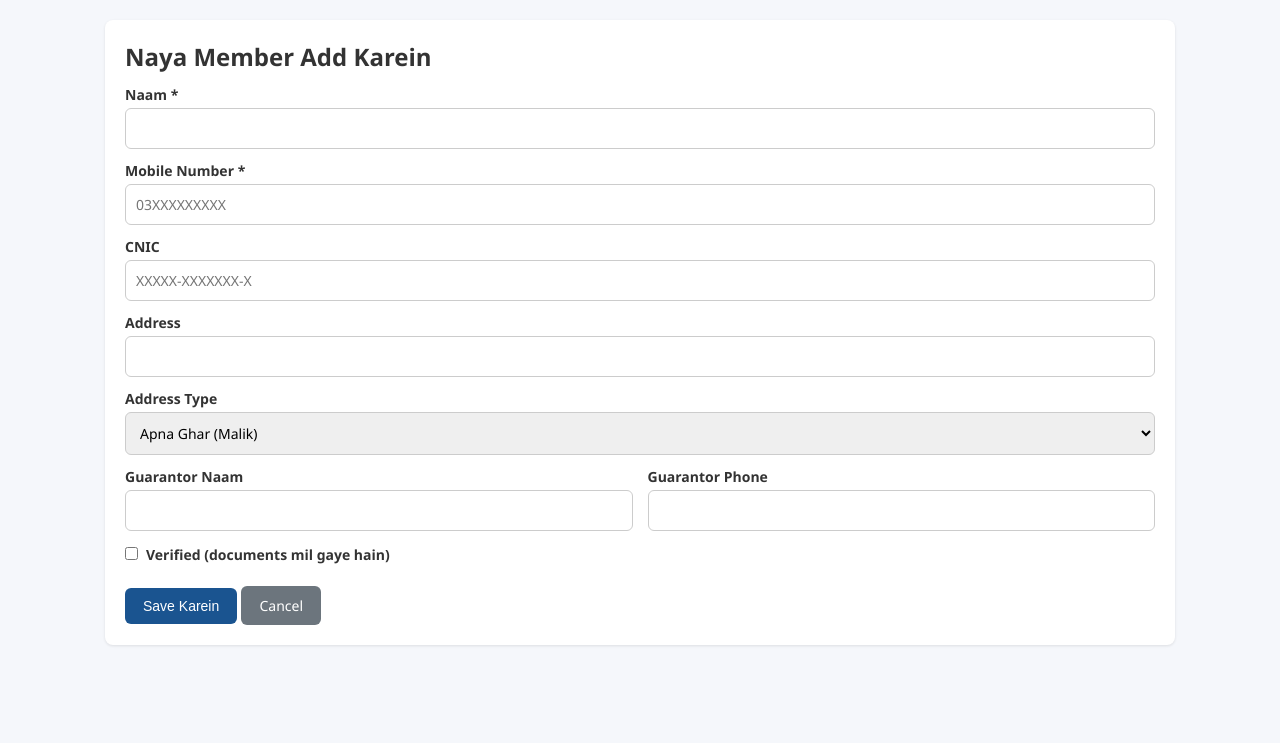
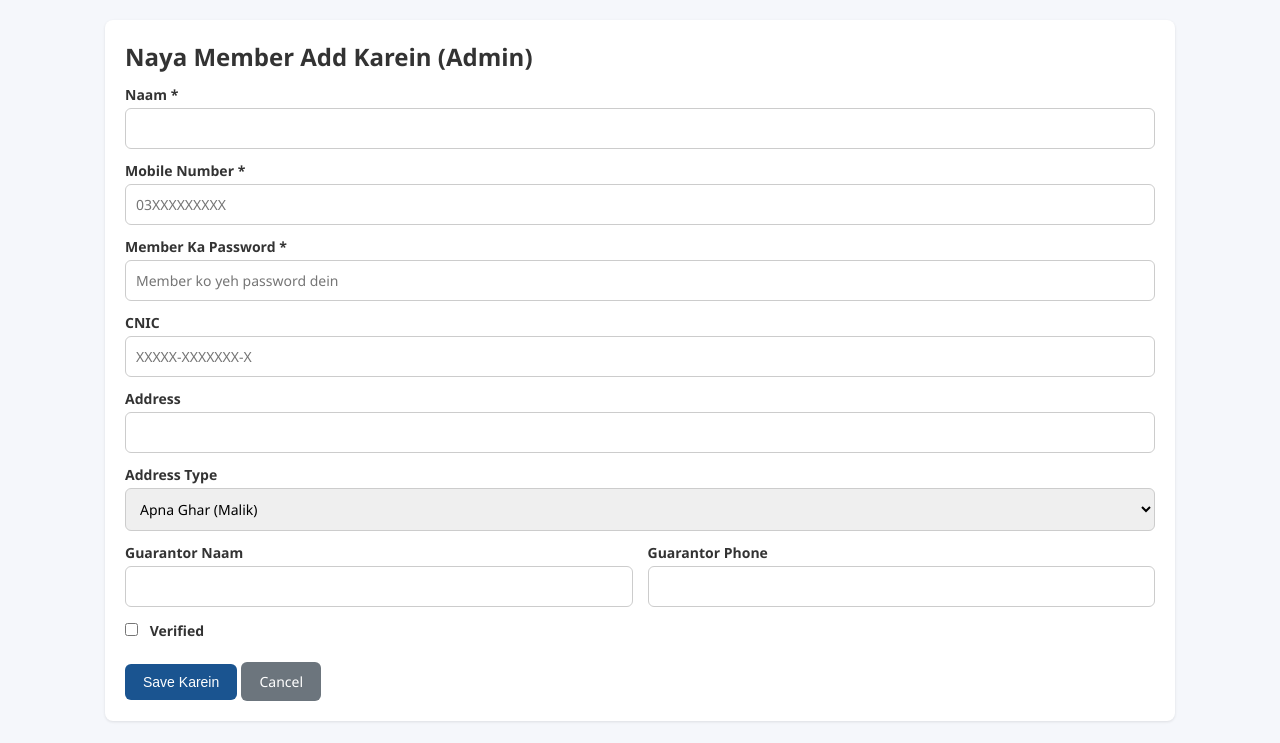
Before and after one commit to RASHIDBAIG/committee-manager, a Flask app: page /members/add in a window 1280 px wide. Shown: the part 57-800 px from the top of the page. Run offline with Flask 3, Linux system fonts and the light colour scheme; a user stored in the database is signed in.

Commit message:
Added secure password login

```diff
--- a/templates/add_member.html
+++ b/templates/add_member.html
@@ -1,24 +1,20 @@
 {% extends 'base.html' %}
 {% block content %}
 <div class="card">
-<h2>Naya Member Add Karein</h2>
+<h2>Naya Member Add Karein (Admin)</h2>
 <form method="POST">
 <label>Naam *</label><input type="text" name="name" required>
 <label>Mobile Number *</label><input type="text" name="phone" placeholder="03XXXXXXXXX" required>
+<label>Member Ka Password *</label><input type="password" name="password" required placeholder="Member ko yeh password dein">
 <label>CNIC</label><input type="text" name="cnic" placeholder="XXXXX-XXXXXXX-X">
 <label>Address</label><input type="text" name="address">
 <label>Address Type</label>
-<select name="address_type">
-<option value="own">Apna Ghar (Malik)</option>
-<option value="rent">Kiraye Par</option>
-<option value="family">Family ke sath</option>
-</select>
+<select name="address_type"><option value="own">Apna Ghar (Malik)</option><option value="rent">Kiraye Par</option><option value="family">Family ke sath</option></select>
 <div class="row">
 <div class="col-half"><label>Guarantor Naam</label><input type="text" name="guarantor_name"></div>
 <div class="col-half"><label>Guarantor Phone</label><input type="text" name="guarantor_phone"></div>
 </div>
-<label><input type="checkbox" name="verified" value="1" style="width:auto;margin-right:8px;">Verified (documents mil gaye hain)</label>
-<br>
+<label><input type="checkbox" name="verified" value="1" style="width:auto;margin-right:8px;"> Verified</label><br>
 <button type="submit" class="btn btn-primary">Save Karein</button>
 <a href="{{ url_for('members') }}" class="btn btn-secondary">Cancel</a>
 </form></div>
```
